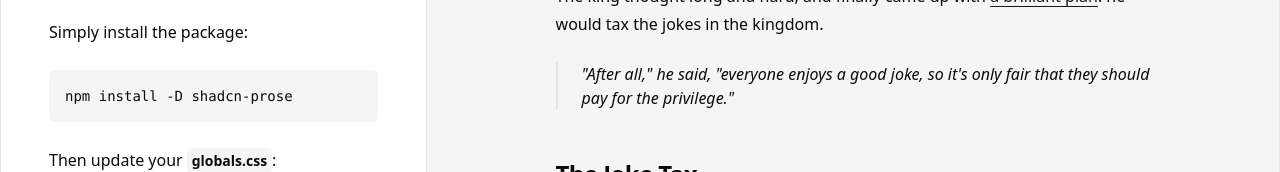
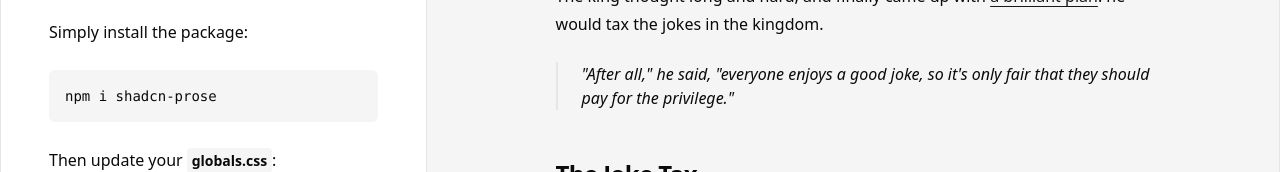
Before and after one commit to haydenbleasel/shadcn-prose, a Next.js app in the folder website/: page / in a window 1280 px wide. Shown: the part 387-559 px from the top of the page. Built offline with nearby package versions, Linux system fonts and the light colour scheme.

Commit message:
Update install script

```diff
--- a/website/app/page.tsx
+++ b/website/app/page.tsx
@@ -177,7 +177,7 @@ const Home = () => (
         </p>
         <h2>Installation</h2>
         <p>Simply install the package:</p>
-        <pre>npm install -D shadcn-prose</pre>
+        <pre>npm i shadcn-prose</pre>
         <p>
           Then update your <code>globals.css</code>:
         </p>
```
Also changed, not shown: 1 other file (tests, documents, lock files or other folders).
